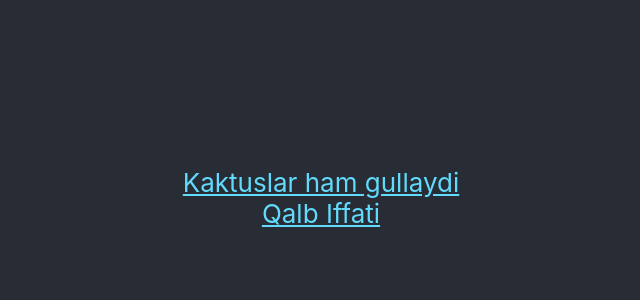
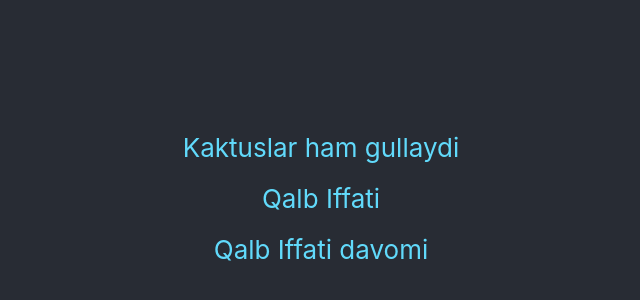
Before and after one commit to MusoeVOzodbeK/mypdflibraries, a React (Create React App) app: page / in a window 1280 px wide. Shown: the part 202-502 px from the top of the page, without its empty margins (319-959 px from the left). Built offline with nearby package versions, Linux system fonts and the light colour scheme.

Commit message:
qalb iffati davomi

```diff
--- a/src/App.css
+++ b/src/App.css
@@ -25,7 +25,10 @@
 }
 
 .App-link {
-  color: #61dafb;
+text-decoration : none;
+color: #61dafb;
+cursor : pointer;
+margin : 10px 0;
 }
 
 @keyframes App-logo-spin {
--- a/src/App.js
+++ b/src/App.js
@@ -1,5 +1,6 @@
 import kaktuslar from "./pdf/kaktuslar.pdf";
-import qalbiffati from './pdf/qalbiffati.pdf'
+import qalbiffati1 from './pdf/qalbiffati.pdf'
+import qalbIffati2 from './pdf/qalbIffati2.pdf'
 import "./App.css";
 
 function App() {
@@ -18,12 +19,21 @@ function App() {
         </a>
         <a
           className="App-link"
-          href={qalbiffati}
+          href={qalbiffati1}
           target="_blank"
           rel="noopener noreferrer"
-          download="Qalb Iffati"
+          download="Qalb Iffati 1"
         >
           Qalb Iffati
+        </a>
+        <a
+          className="App-link"
+          href={qalbIffati2}
+          target="_blank"
+          rel="noopener noreferrer"
+          download="Qalb Iffati davomi"
+        >
+          Qalb Iffati davomi
         </a>
       </header>
     </div>
```
